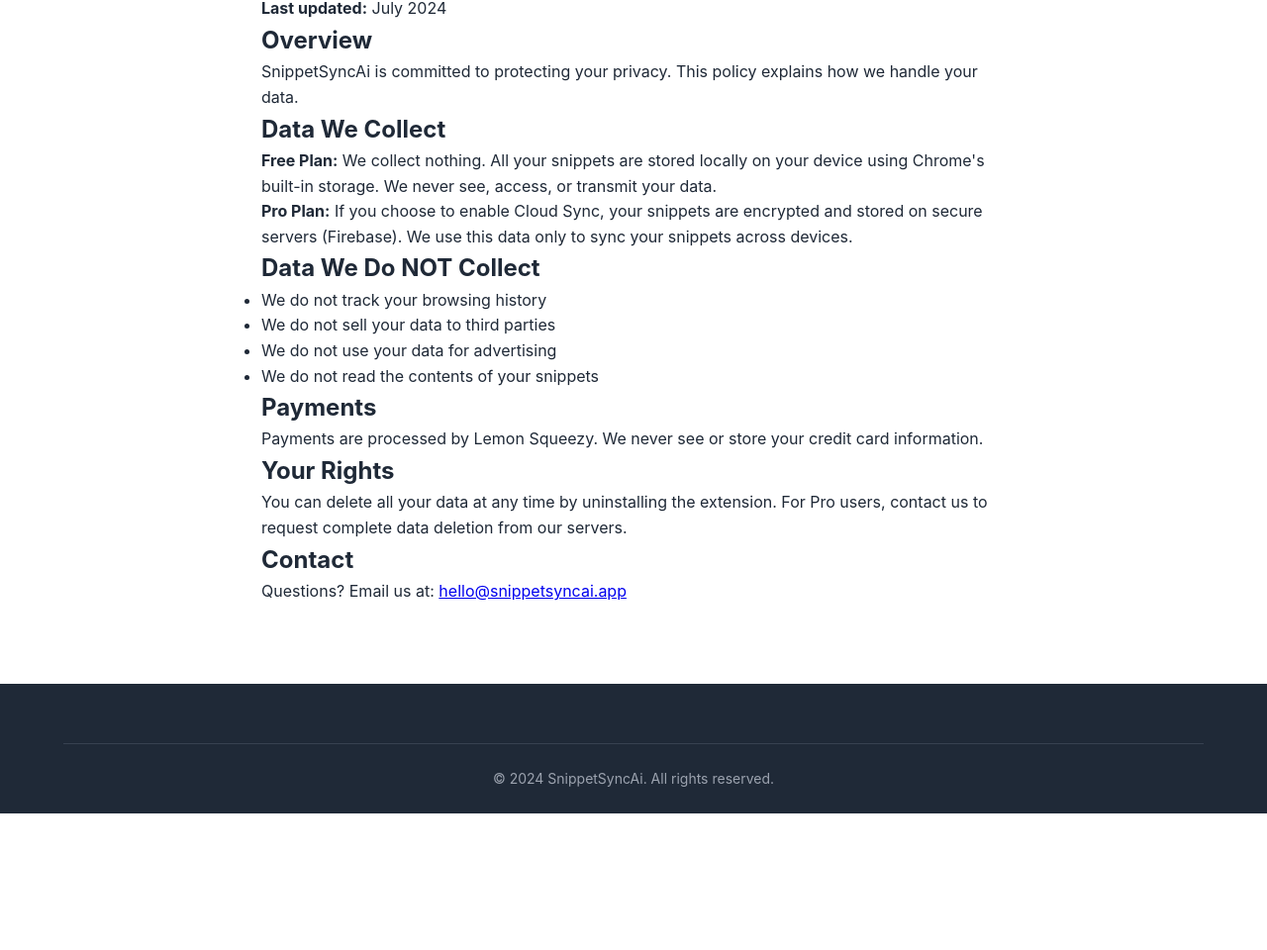
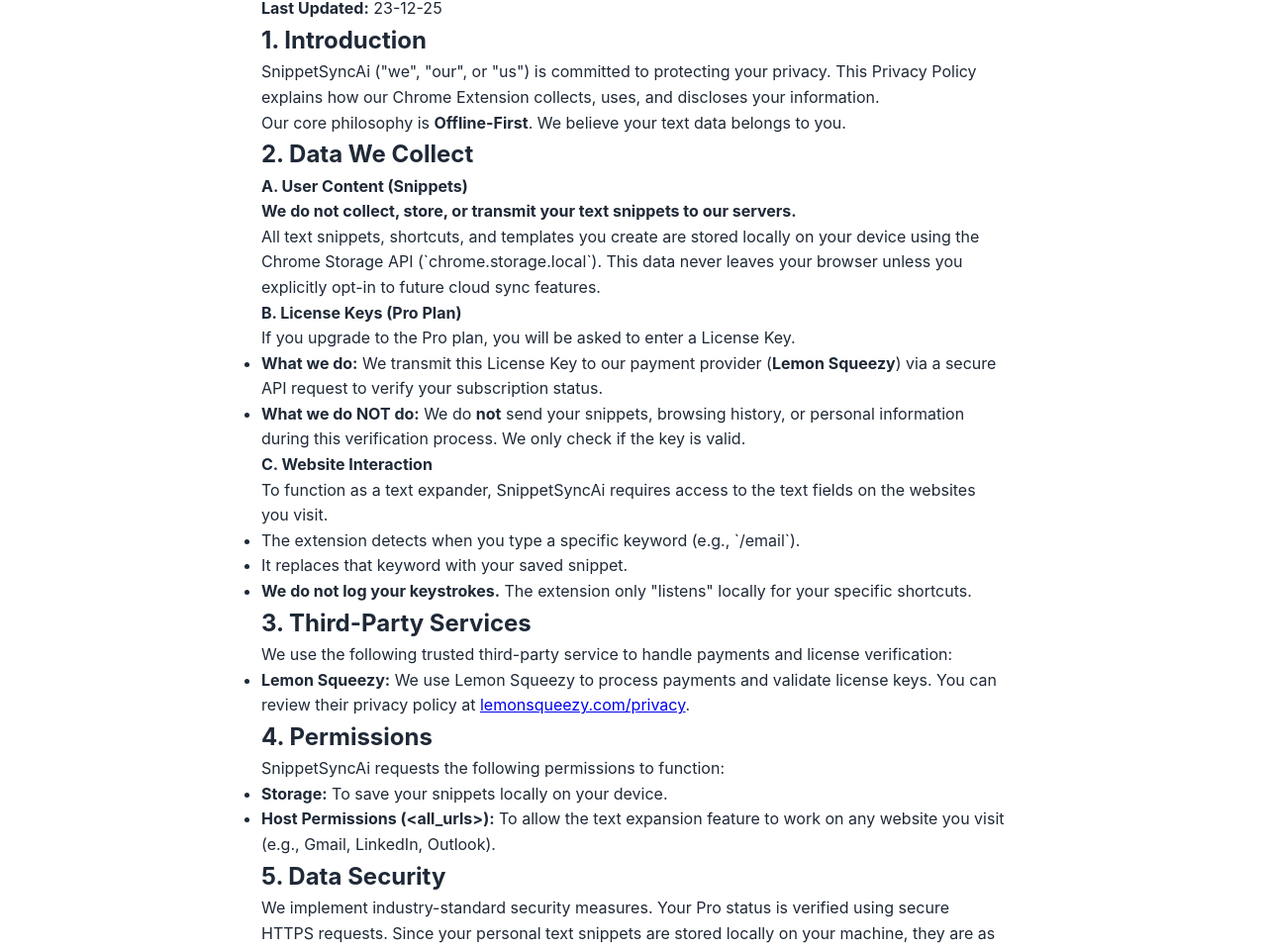
Before and after one commit to Pranavgawas/SnippetSync-AI-Web, a plain HTML site: page snippetsyncai-website/privacy.html in a window 1280 px wide. Shown: the part 162-1122 px from the top of the page at 99% size. Before the commit the page ends 984 px from the top, so only its background shows below. Drawn offline with Linux system fonts and the light colour scheme.

Commit message:
Update website content and privacy policy

```diff
--- a/snippetsyncai-website/privacy.html
+++ b/snippetsyncai-website/privacy.html
@@ -14,38 +14,62 @@
     </nav>
 
     <section style="padding: 120px 24px 80px; max-width: 800px; margin: 0 auto;">
-        <h1>Privacy Policy</h1>
-        <p><strong>Last updated:</strong> July 2024</p>
+        <h1>Privacy Policy for SnippetSyncAi</h1>
+        <p><strong>Last Updated:</strong> 23-12-25</p>
 
-        <h2>Overview</h2>
-        <p>SnippetSyncAi is committed to protecting your privacy. This policy explains how we handle your data.</p>
+        <h2>1. Introduction</h2>
+        <p>SnippetSyncAi ("we", "our", or "us") is committed to protecting your privacy. This Privacy Policy explains how our Chrome Extension collects, uses, and discloses your information.</p>
+        <p>Our core philosophy is <strong>Offline-First</strong>. We believe your text data belongs to you.</p>
 
-        <h2>Data We Collect</h2>
-        <p><strong>Free Plan:</strong> We collect nothing. All your snippets are stored locally on your device using Chrome's built-in storage. We never see, access, or transmit your data.</p>
-        <p><strong>Pro Plan:</strong> If you choose to enable Cloud Sync, your snippets are encrypted and stored on secure servers (Firebase). We use this data only to sync your snippets across devices.</p>
+        <h2>2. Data We Collect</h2>
 
-        <h2>Data We Do NOT Collect</h2>
+        <h4>A. User Content (Snippets)</h4>
+        <p><strong>We do not collect, store, or transmit your text snippets to our servers.</strong></p>
+        <p>All text snippets, shortcuts, and templates you create are stored locally on your device using the Chrome Storage API (`chrome.storage.local`). This data never leaves your browser unless you explicitly opt-in to future cloud sync features.</p>
+
+        <h4>B. License Keys (Pro Plan)</h4>
+        <p>If you upgrade to the Pro plan, you will be asked to enter a License Key.</p>
         <ul>
-            <li>We do not track your browsing history</li>
-            <li>We do not sell your data to third parties</li>
-            <li>We do not use your data for advertising</li>
-            <li>We do not read the contents of your snippets</li>
+            <li><strong>What we do:</strong> We transmit this License Key to our payment provider (<strong>Lemon Squeezy</strong>) via a secure API request to verify your subscription status.</li>
+            <li><strong>What we do NOT do:</strong> We do <strong>not</strong> send your snippets, browsing history, or personal information during this verification process. We only check if the key is valid.</li>
         </ul>
 
-        <h2>Payments</h2>
-        <p>Payments are processed by Lemon Squeezy. We never see or store your credit card information.</p>
+        <h4>C. Website Interaction</h4>
+        <p>To function as a text expander, SnippetSyncAi requires access to the text fields on the websites you visit.</p>
+        <ul>
+            <li>The extension detects when you type a specific keyword (e.g., `/email`).</li>
+            <li>It replaces that keyword with your saved snippet.</li>
+            <li><strong>We do not log your keystrokes.</strong> The extension only "listens" locally for your specific shortcuts.</li>
+        </ul>
 
-        <h2>Your Rights</h2>
-        <p>You can delete all your data at any time by uninstalling the extension. For Pro users, contact us to request complete data deletion from our servers.</p>
+        <h2>3. Third-Party Services</h2>
+        <p>We use the following trusted third-party service to handle payments and license verification:</p>
+        <ul>
+            <li><strong>Lemon Squeezy:</strong> We use Lemon Squeezy to process payments and validate license keys. You can review their privacy policy at <a href="https://www.lemonsqueezy.com/privacy" target="_blank">lemonsqueezy.com/privacy</a>.</li>
+        </ul>
 
-        <h2>Contact</h2>
-        <p>Questions? Email us at: <a href="mailto:hello@snippetsyncai.app">hello@snippetsyncai.app</a></p>
+        <h2>4. Permissions</h2>
+        <p>SnippetSyncAi requests the following permissions to function:</p>
+        <ul>
+            <li><strong>Storage:</strong> To save your snippets locally on your device.</li>
+            <li><strong>Host Permissions (&lt;all_urls&gt;):</strong> To allow the text expansion feature to work on any website you visit (e.g., Gmail, LinkedIn, Outlook).</li>
+        </ul>
+
+        <h2>5. Data Security</h2>
+        <p>We implement industry-standard security measures. Your Pro status is verified using secure HTTPS requests. Since your personal text snippets are stored locally on your machine, they are as secure as your personal computer.</p>
+
+        <h2>6. Changes to This Policy</h2>
+        <p>We may update this Privacy Policy from time to time. If we make significant changes (such as introducing Cloud Sync), we will notify you through the extension or our website.</p>
+
+        <h2>7. Contact Us</h2>
+        <p>If you have any questions about this Privacy Policy, please contact us at:</p>
+        <p><strong>Email:</strong> <a href="pranavgawas1999@gmail.com">pranavgawas1999@gmail.com</a></p>
     </section>
 
     <footer class="footer">
         <div class="container">
             <div class="footer-bottom">
-                <p>© 2024 SnippetSyncAi. All rights reserved.</p>
+                <p>© 2025 SnippetSyncAi. All rights reserved.</p>
             </div>
         </div>
     </footer>
--- a/snippetsyncai-website/sitemap.xml
+++ b/snippetsyncai-website/sitemap.xml
@@ -1,17 +1,17 @@
 <?xml version="1.0" encoding="UTF-8"?>
 <urlset xmlns="http://www.sitemaps.org/schemas/sitemap/0.9">
   <url>
-    <loc>https://your-firebase-url.web.app/</loc>
+    <loc>https://snippetsync-ai-web-22477-cf36a.web.app/</loc>
     <lastmod>2024-07-17</lastmod>
     <priority>1.0</priority>
   </url>
   <url>
-    <loc>https://your-firebase-url.web.app/privacy.html</loc>
+    <loc>https://snippetsync-ai-web-22477-cf36a.web.app/privacy.html</loc>
     <lastmod>2024-07-17</lastmod>
     <priority>0.5</priority>
   </url>
   <url>
-    <loc>https://your-firebase-url.web.app/terms.html</loc>
+    <loc>https://snippetsync-ai-web-22477-cf36a.web.app/terms.html</loc>
     <lastmod>2024-07-17</lastmod>
     <priority>0.5</priority>
   </url>
```
Also changed, not shown: snippetsyncai-website/index.html (+4 -4 lines).
